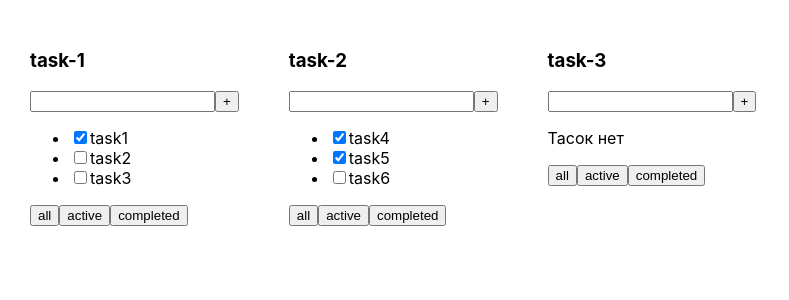
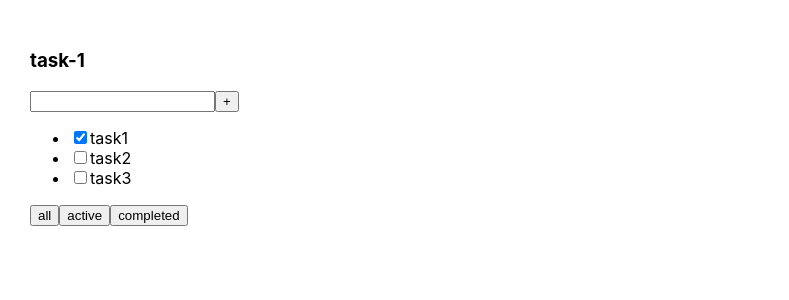
Before and after one commit to Daniyel-Tkachuk/todolist, a React (Vite) app: page / in a window 1280 px wide. Shown: the top 300 px of the page, without its empty margins (0-789 px from the left). Built offline with nearby package versions, Linux system fonts and the light colour scheme.

Commit message:
refactor

```diff
--- a/src/App.tsx
+++ b/src/App.tsx
@@ -14,19 +14,10 @@ export const App = () => {
     {id: 3, title: "task3", isDone: false},
   ]
 
-  const tasks2: TaskType[] = [
-    {id: 4, title: "task4", isDone: true},
-    {id: 5, title: "task5", isDone: true},
-    {id: 6, title: "task6", isDone: false},
-  ]
-
-  const tasks3: TaskType[] = []
 
   return (
     <div className="app">
       <Todolist title={"task-1"} tasks={tasks1}/>
-      <Todolist title={"task-2"} tasks={tasks2}/>
-      <Todolist title={"task-3"} tasks={tasks3}/>
     </div>
   )
 }
```
